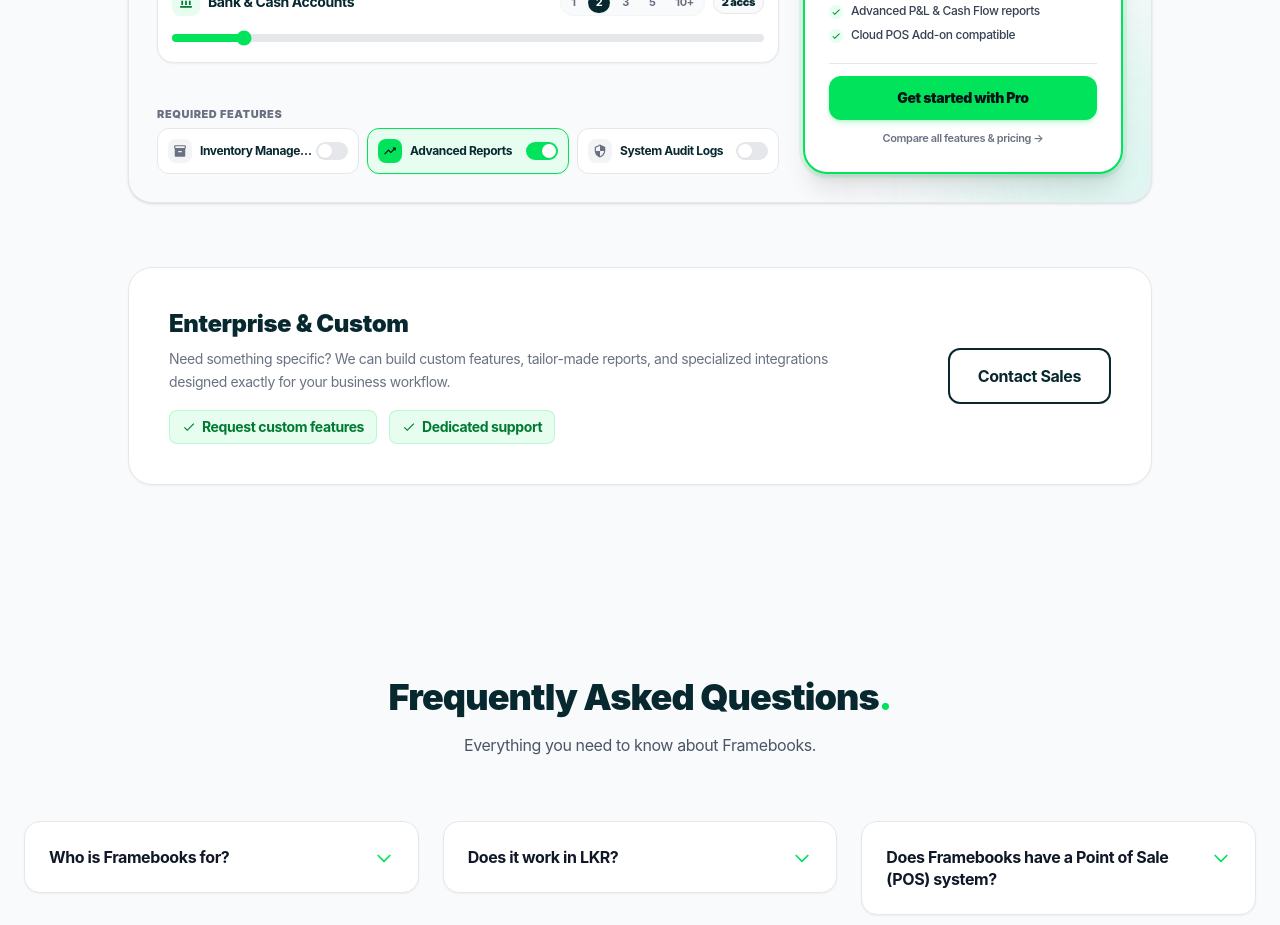
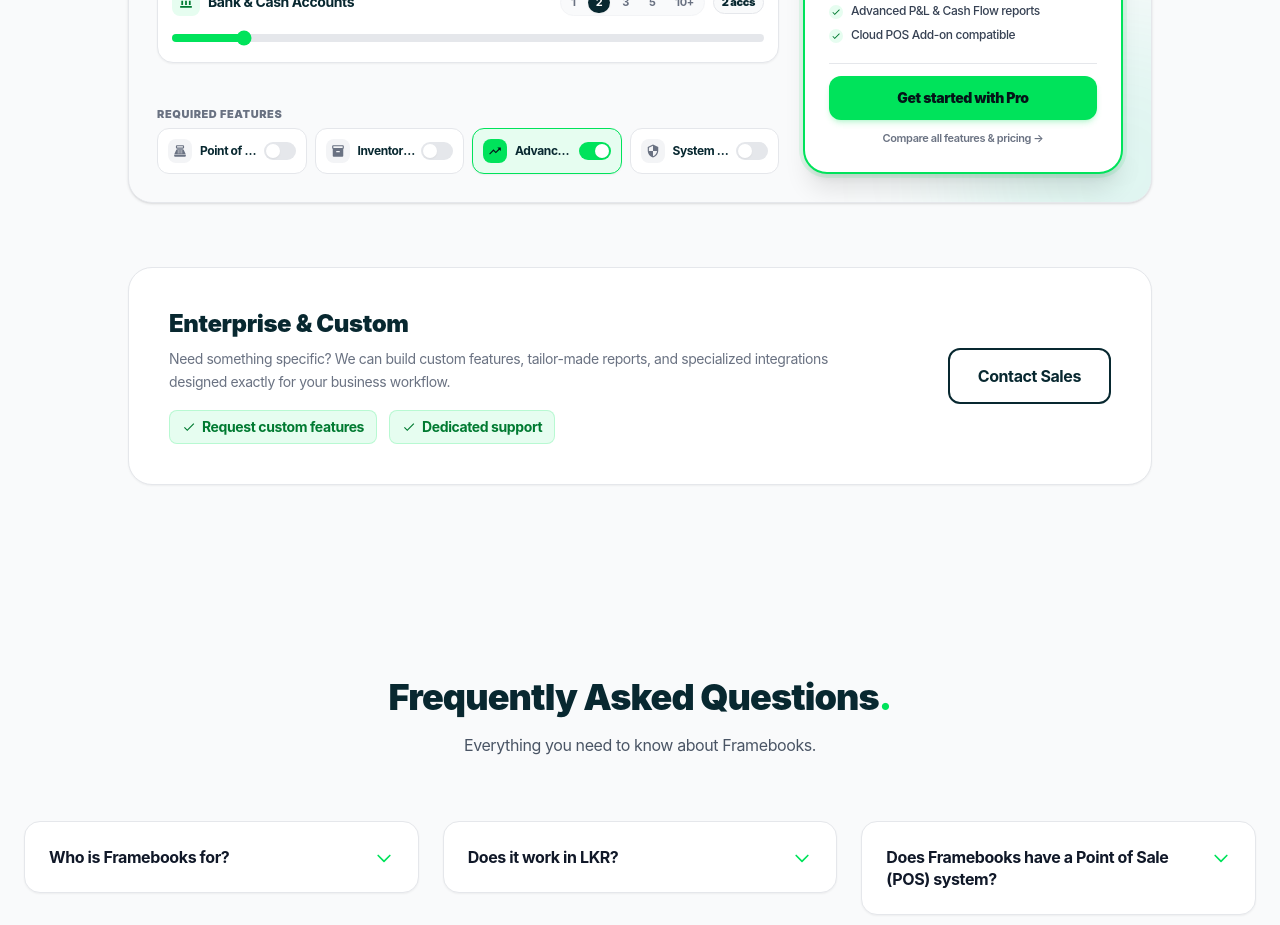
Before and after one commit to frametoque/framebooks, a Next.js app: page / in a window 1280 px wide. Shown: the part 6440-7365 px from the top of the page. Built offline with nearby package versions, Linux system fonts and the light colour scheme; no server answers; the database is empty; a web font is replaced by a local one.

Commit message:
feat(landing): add Point of Sale (POS) toggle to PlanFinderWidget required features

```diff
--- a/src/components/landing/PlanFinderWidget.tsx
+++ b/src/components/landing/PlanFinderWidget.tsx
@@ -3,7 +3,7 @@
 import React, { useState, useEffect } from 'react';
 import Link from 'next/link';
 import { motion, AnimatePresence } from 'framer-motion';
-import { MdCheck, MdInsertDriveFile, MdGroup, MdAccountBalance, MdInventory, MdTrendingUp, MdSecurity } from 'react-icons/md';
+import { MdCheck, MdInsertDriveFile, MdGroup, MdAccountBalance, MdInventory, MdTrendingUp, MdSecurity, MdPointOfSale } from 'react-icons/md';
 import { recommendPlan } from '@/lib/plan-finder';
 import { plans as fallbackPlans } from '@/data/landing/content';
 
@@ -26,6 +26,7 @@ export default function PlanFinderWidget({ plans: propPlans, isYearly = false }:
   const [needsInventory, setNeedsInventory] = useState(false);
   const [needsAdvancedReports, setNeedsAdvancedReports] = useState(true);
   const [needsAuditLogs, setNeedsAuditLogs] = useState(false);
+  const [needsPos, setNeedsPos] = useState(false);
 
   useEffect(() => {
     if (propPlans && propPlans.length > 0) {
@@ -42,7 +43,7 @@ export default function PlanFinderWidget({ plans: propPlans, isYearly = false }:
     }
   }, [propPlans]);
 
-  const recommendation = recommendPlan(invoices, clients, accounts, needsInventory, needsAdvancedReports, needsAuditLogs);
+  const recommendation = recommendPlan(invoices, clients, accounts, needsInventory, needsAdvancedReports, needsAuditLogs, needsPos);
 
   const matchedPlan = (plans || fallbackPlans).find(
     (p) => p.name.toLowerCase() === recommendation.plan.toLowerCase()
@@ -105,6 +106,7 @@ export default function PlanFinderWidget({ plans: propPlans, isYearly = false }:
               setNeedsInventory(false);
               setNeedsAdvancedReports(true);
               setNeedsAuditLogs(false);
+              setNeedsPos(false);
             }}
             className="text-[11px] font-semibold text-gray-400 hover:text-[#00C750] transition-colors"
           >
@@ -262,8 +264,15 @@ export default function PlanFinderWidget({ plans: propPlans, isYearly = false }:
             Required Features
           </p>
 
-          <div className="grid grid-cols-1 sm:grid-cols-3 gap-2">
+          <div className="grid grid-cols-2 sm:grid-cols-4 gap-2">
             {[
+              {
+                id: 'pos',
+                label: 'Point of Sale (POS)',
+                icon: MdPointOfSale,
+                checked: needsPos,
+                onChange: setNeedsPos,
+              },
               {
                 id: 'inventory',
                 label: 'Inventory Management',
--- a/src/lib/plan-finder.ts
+++ b/src/lib/plan-finder.ts
@@ -18,7 +18,8 @@ export function recommendPlan(
   accounts: number,
   needsInventory: boolean,
   needsAdvancedReports: boolean,
-  needsAuditLogs: boolean
+  needsAuditLogs: boolean,
+  needsPos: boolean = false
 ): { plan: PlanRecommendation; reason: string } {
   if (needsAuditLogs || needsInventory || accounts > planLimits.Pro.accounts) {
     return {
@@ -31,14 +32,16 @@ export function recommendPlan(
     };
   }
 
-  if (needsAdvancedReports || invoices > planLimits.Free.invoices || clients > planLimits.Free.clients) {
+  if (needsPos || needsAdvancedReports || invoices > planLimits.Free.invoices || clients > planLimits.Free.clients) {
     return {
       plan: 'Pro',
-      reason: needsAdvancedReports
-        ? 'Advanced reports are available on the Pro plan.'
-        : invoices > planLimits.Free.invoices
-          ? `You need more than ${planLimits.Free.invoices} invoices (Free plan includes up to ${planLimits.Free.invoices} lifetime invoices).`
-          : `You manage more than ${planLimits.Free.clients} clients.`
+      reason: needsPos
+        ? 'Point of Sale (POS) requires at least the Pro plan.'
+        : needsAdvancedReports
+          ? 'Advanced reports are available on the Pro plan.'
+          : invoices > planLimits.Free.invoices
+            ? `You need more than ${planLimits.Free.invoices} invoices (Free plan includes up to ${planLimits.Free.invoices} lifetime invoices).`
+            : `You manage more than ${planLimits.Free.clients} clients.`
     };
   }
 
```
